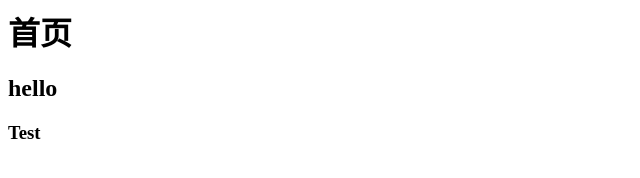
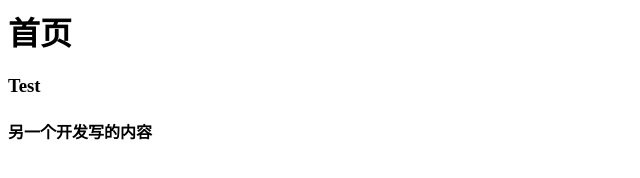
Before and after one commit to zengzelong/demo1, a plain HTML site: page index.html in a window 1280 px wide. Shown: the whole page, without its empty margins (0-640 px from the left). Drawn offline with Linux system fonts and the light colour scheme.

Commit message:
另一个开发的提交

```diff
--- /dev/null
+++ b/common.js
@@ -0,0 +1,2 @@
+
+var num = 100;
--- a/index.html
+++ b/index.html
@@ -1,3 +1,6 @@
 <h1>首页</h1>
-<h2>hello</h2>
 <h3>Test</h3>
+
+
+
+<h4>另一个开发写的内容</h4>
```
